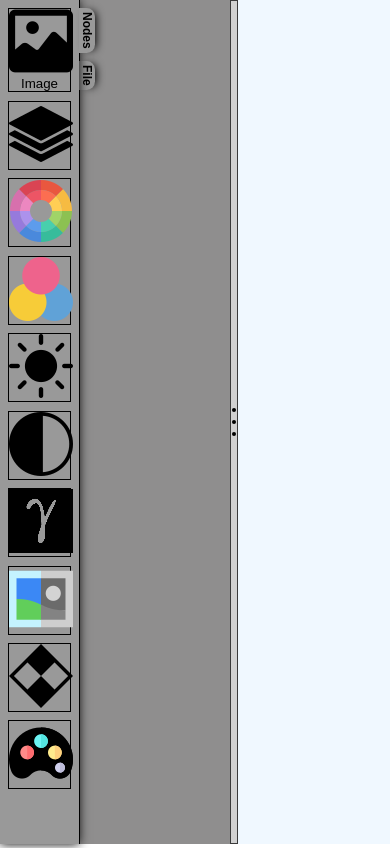
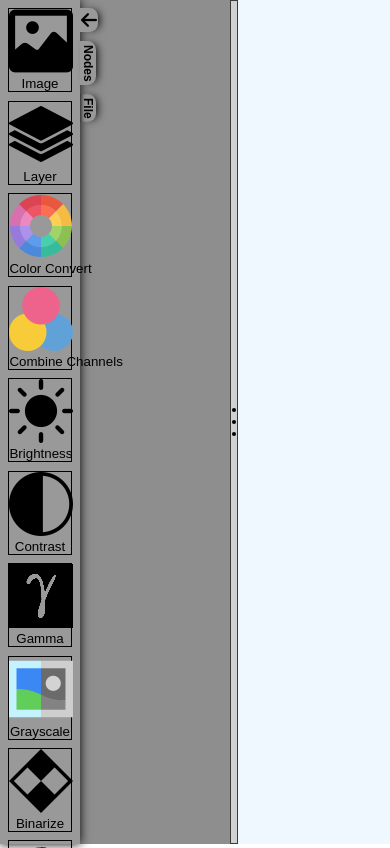
Before and after one commit to bhagatsaurabh/node-ip, a plain HTML site: page app/index.html in a window 390 px wide. Both pictures are taken after a click on the element "Nodes". Drawn offline with Linux system fonts and the light colour scheme.

Commit message:
bugfix: toolbox

```diff
--- a/app/index.html
+++ b/app/index.html
@@ -15,56 +15,71 @@
   <body>
     <noscript>You need to enable JavaScript to run this app.</noscript>
     <main id="app">
-      <aside class="toolbox">
-        <div data-category="nodes" class="heading">Nodes</div>
-        <div data-category="edit" class="heading">File</div>
+      <aside class="toolbox custom-scroll">
+        <div class="heading-list">
+          <div data-category="close" class="heading close-toolbox">
+            <img src="./assets/icons/back.png" alt="back-icon" draggable="false" />
+          </div>
+          <div data-category="nodes" class="heading">Nodes</div>
+          <div data-category="edit" class="heading">File</div>
+        </div>
         <section id="toolbox-nodes" class="toolbox-category">
           <button class="item-container" draggable="true">
             <span class="tooltip">Image</span>
             <img class="icon" src="./assets/icons/image.png" alt="image-icon" draggable="false" />
-            <span>Image</span>
+            <span class="item-name">Image</span>
           </button>
           <button class="item-container" draggable="true">
             <span class="tooltip">Layer</span>
             <img class="icon" src="./assets/icons/layer.png" alt="image-icon" draggable="false" />
+            <span class="item-name">Layer</span>
           </button>
           <button class="item-container" draggable="true">
             <span class="tooltip">Color&nbsp;Convert</span>
             <img class="icon" src="./assets/icons/colorconvert.png" alt="image-icon" draggable="false" />
+            <span class="item-name">Color&nbsp;Convert</span>
           </button>
           <button class="item-container" draggable="true">
             <span class="tooltip">Combine&nbsp;Channels</span>
             <img class="icon" src="./assets/icons/combinechannel.png" alt="image-icon" draggable="false" />
+            <span class="item-name">Combine&nbsp;Channels</span>
           </button>
           <button class="item-container" draggable="true">
             <span class="tooltip">Brightness</span>
             <img class="icon" src="./assets/icons/brightness.png" alt="image-icon" draggable="false" />
+            <span class="item-name">Brightness</span>
           </button>
           <button class="item-container" draggable="true">
             <span class="tooltip">Contrast</span>
             <img class="icon" src="./assets/icons/contrast.png" alt="image-icon" draggable="false" />
+            <span class="item-name">Contrast</span>
           </button>
           <button class="item-container" draggable="true">
             <span class="tooltip">Gamma</span>
             <img class="icon" src="./assets/icons/gamma.png" alt="image-icon" draggable="false" />
+            <span class="item-name">Gamma</span>
           </button>
           <button class="item-container" draggable="true">
-            <span class="tooltip">GrayScale</span>
+            <span class="tooltip">Grayscale</span>
             <img class="icon" src="./assets/icons/grayscale.png" alt="image-icon" draggable="false" />
+            <span class="item-name">Grayscale</span>
           </button>
           <button class="item-container" draggable="true">
             <span class="tooltip">Binarize</span>
             <img class="icon" src="./assets/icons/binarize.png" alt="image-icon" draggable="false" />
+            <span class="item-name">Binarize</span>
           </button>
           <button class="item-container" draggable="true">
-            <span class="tooltip">Reduce Palette</span>
+            <span class="tooltip">Reduce&nbsp;Palette</span>
             <img class="icon" src="./assets/icons/reducepalette.png" alt="image-icon" draggable="false" />
+            <span class="item-name">Reduce&nbsp;Palette</span>
           </button>
         </section>
         <section id="toolbox-edit" class="toolbox-category">
           <button class="item-container" onclick="downloadRender()" draggable="true">
             <span class="tooltip">Download</span>
             <img class="icon" src="./assets/icons/download.png" alt="image-icon" draggable="false" />
+            <span class="item-name">Download</span>
           </button>
         </section>
       </aside>
--- a/app/scripts/index.mjs
+++ b/app/scripts/index.mjs
@@ -36,11 +36,7 @@ window.addEventListener("mousedown", (event) => {
 });
 
 window.addEventListener("mousemove", (event) => {
-  if (
-    isResizing &&
-    event.x > document.body.clientWidth * 0.3 &&
-    event.x < document.body.clientWidth * 0.8
-  ) {
+  if (isResizing && event.x > document.body.clientWidth * 0.3 && event.x < document.body.clientWidth * 0.8) {
     resizeEl.style.left = event.x - resizerWidth / 2 + "px";
     editorContainer.style.width = event.x - resizerWidth / 2 + "px";
     renderContiner.style.width = document.body.clientWidth - event.x - resizerWidth / 2 + "px";
@@ -72,12 +68,22 @@ function resizingWait(status) {
 
 const toolboxSectionClickHandler = (e) => {
   const name = e.target.dataset.category;
+
+  if (name === "close") {
+    toolboxEl.classList.toggle("open");
+    refAll(".toolbox .heading").forEach((el) => el.classList.remove("active"));
+    return;
+  }
+
   refAll(".toolbox .heading").forEach((el) => el.classList.remove("active"));
   e.target.classList.add("active");
   const section = refOne(`#toolbox-${name}`);
   const isToolboxOpened = toolboxEl.classList.contains("open");
   if (!isToolboxOpened || section.classList.contains("show")) {
     toolboxEl.classList.toggle("open");
+    if (section.classList.contains("show")) {
+      refAll(".toolbox .heading").forEach((el) => el.classList.remove("active"));
+    }
   }
   refAll(".toolbox .toolbox-category").forEach((el) => el.classList.remove("show"));
   section.classList.toggle("show");
--- a/app/styles/index.css
+++ b/app/styles/index.css
@@ -90,3 +90,20 @@ body {
   font-family: Arial, Helvetica, sans-serif;
   font-size: 1.2em;
 }
+
+@media (hover: hover) {
+  .custom-scroll {
+    scrollbar-color: #999 #333;
+    scrollbar-gutter: stable;
+  }
+  .custom-scroll::-webkit-scrollbar {
+    width: 10px;
+    height: 10px;
+  }
+  .custom-scroll::-webkit-scrollbar-thumb {
+    background: #999;
+  }
+  .custom-scroll::-webkit-scrollbar-track {
+    background: #333;
+  }
+}
--- a/app/styles/toolbox.css
+++ b/app/styles/toolbox.css
@@ -11,10 +11,15 @@
   background-color: rgb(194, 194, 194);
   z-index: 14;
   transition: left 0.15s linear, box-shadow 0.15s linear;
-  border-right: 1px solid #000;
+  box-shadow: 0 0 0px 0px #000;
 }
 .toolbox.open {
   left: 0;
+  box-shadow: 0 0 10px 0px #000;
+}
+
+.toolbox.open .item-name {
+  display: none;
 }
 
 .toolbox-category {
@@ -32,12 +37,26 @@
   padding: 1vh;
   opacity: 0;
   transition: opacity 0.15s linear;
-  box-shadow: 0 0 0px 0px #000;
 }
 .toolbox-category.show {
   opacity: 1;
-  box-shadow: 0 0 10px 0px #000;
   visibility: visible !important;
+}
+
+.close-toolbox {
+  width: 1.1rem;
+  box-shadow: 4px 0px 8px -3px !important;
+  opacity: 0;
+  pointer-events: none;
+  transition: opacity 0.15s linear;
+}
+.close-toolbox img {
+  width: 100%;
+  pointer-events: none;
+}
+.toolbox.open .close-toolbox {
+  opacity: 1;
+  pointer-events: all;
 }
 
 .toolbox .heading {
@@ -62,8 +81,12 @@
   font-weight: bold;
   transition: background-color 0.15s linear;
 }
-.toolbox .heading.active {
+.toolbox.open .heading {
+  box-shadow: 4px 0px 8px -3px, 4px 0px 5px -3px inset;
+}
+.toolbox.open .heading.active {
   z-index: 5;
+  box-shadow: 4px 0px 8px -3px;
 }
 .toolbox .heading.active:hover {
   background-color: rgb(153, 153, 153);
@@ -114,3 +137,9 @@
   visibility: visible;
   opacity: 0.85;
 }
+
+@media (max-width: 768px) {
+  .toolbox.open .item-name {
+    display: block;
+  }
+}
```
Also changed, not shown: app/assets/icons/back.png (added).
